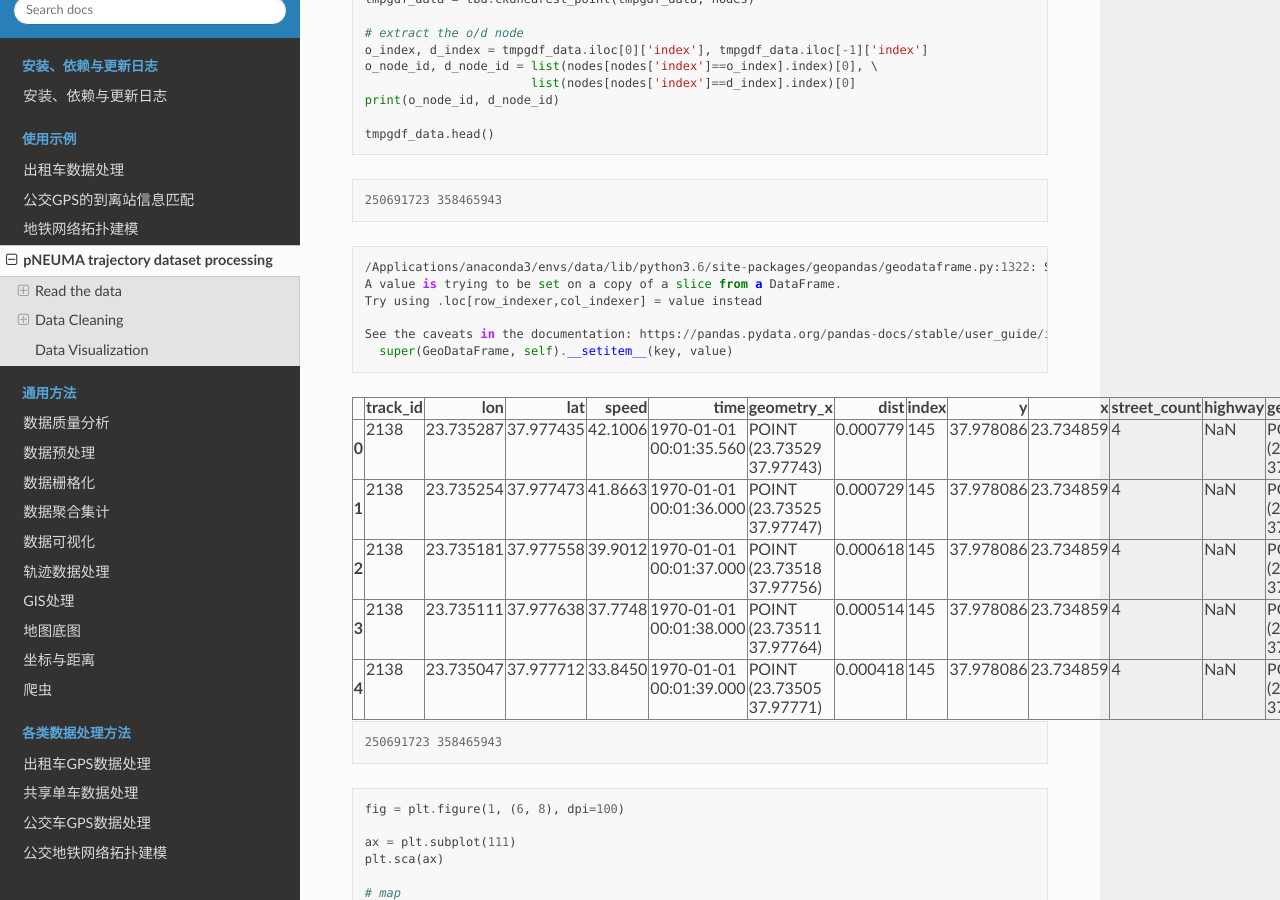
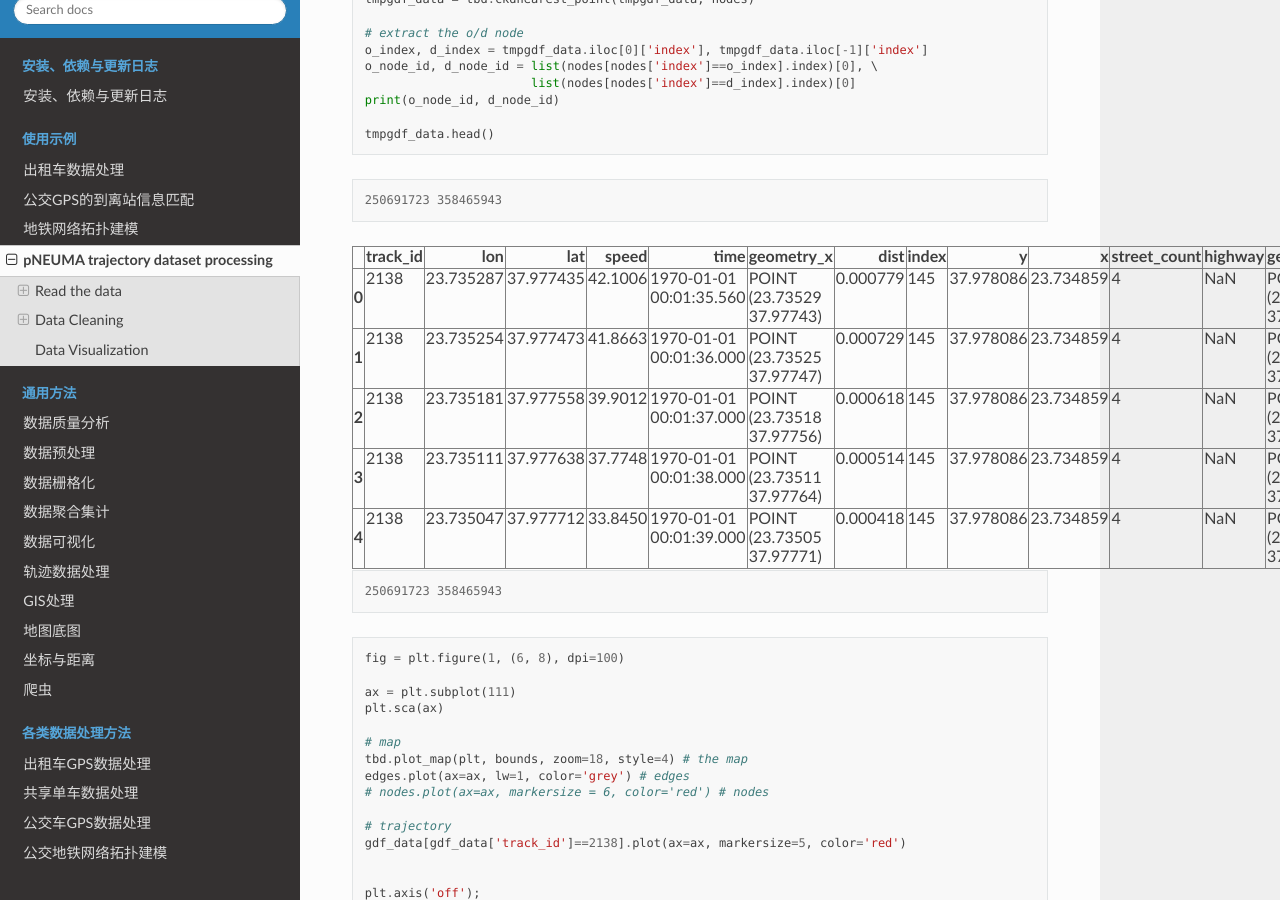
Before and after one commit to ni1o1/transbigdata-docs-en, a Sphinx documentation site: the page built from docs/source/Example-pNEUMA/Example-pNEUMA.rst, in a window 1280 px wide and 900 px high, scrolled down 5804 px. Built offline with Sphinx 7.4.7 and the Read the Docs theme 2.0.0, drawn with Linux system fonts in a browser that asks for light colours; some of the changed text lies outside the part shown.

Commit message:
Update Example-pNEUMA.rst

```diff
--- a/docs/source/Example-pNEUMA/Example-pNEUMA.rst
+++ b/docs/source/Example-pNEUMA/Example-pNEUMA.rst
@@ -105,6 +105,8 @@ The trajectory data
 
 
 
+
+
 ::
 
     # print the file size
@@ -516,18 +518,6 @@ Visualization of a single vehicle, and show the shortes path
     250691723 358465943
 
 
-.. parsed-literal::
-
-    /Applications/anaconda3/envs/data/lib/python3.6/site-packages/geopandas/geodataframe.py:1322: SettingWithCopyWarning:
-    A value is trying to be set on a copy of a slice from a DataFrame.
-    Try using .loc[row_indexer,col_indexer] = value instead
-
-    See the caveats in the documentation: https://pandas.pydata.org/pandas-docs/stable/user_guide/indexing.html#returning-a-view-versus-a-copy
-      super(GeoDataFrame, self).__setitem__(key, value)
-
-
-
-
 .. raw:: html
 
     <div>
```
Also changed, not shown: other parts of docs/source/Example-pNEUMA/Example-pNEUMA.rst (+3 -3 lines).
